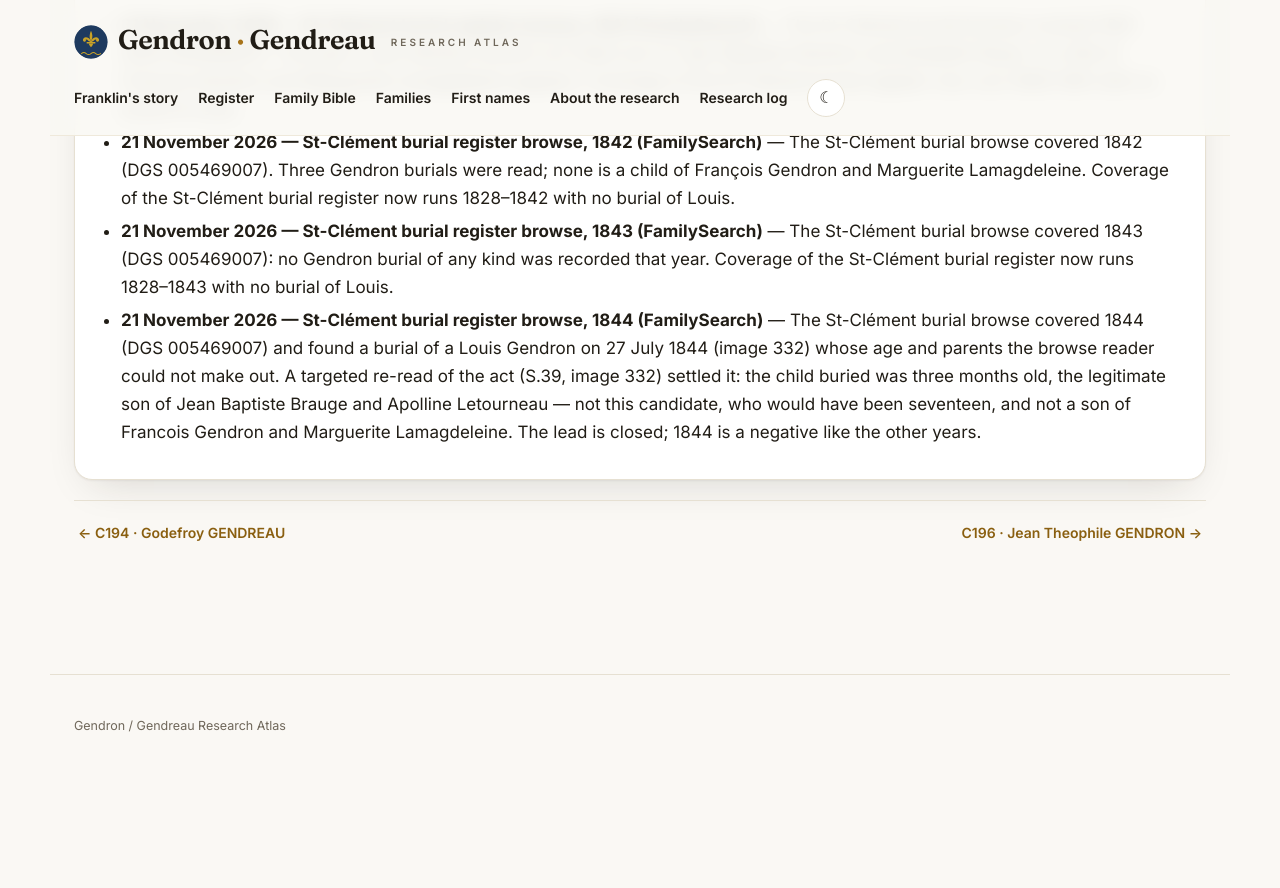
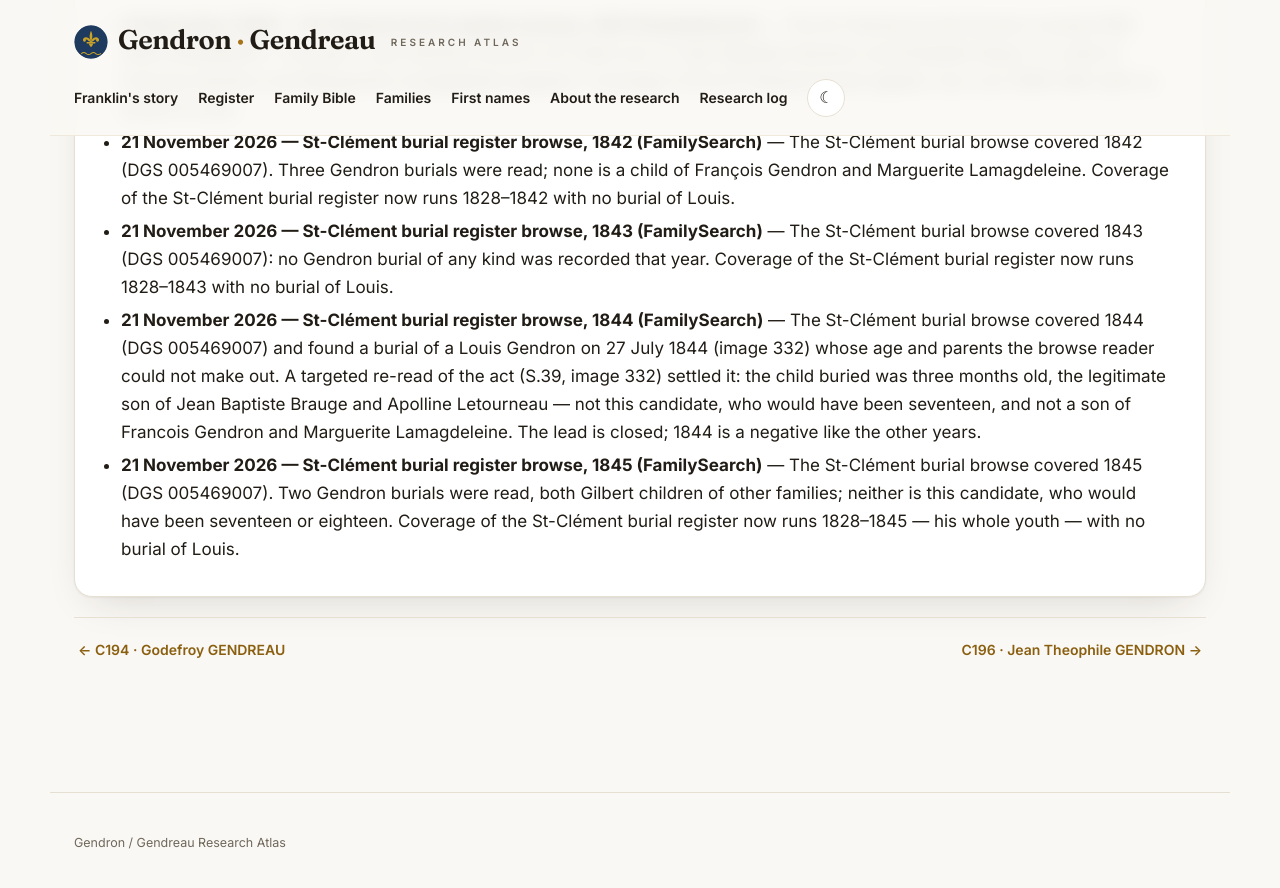
Before and after one commit to vetharmon/gendron-research, a Jekyll site: the page built from _candidates/c195.md, in a window 1280 px wide and 900 px high, scrolled down 4018 px. Shown: the top 888 px of the window. Built offline with Jekyll 4.4.1, drawn with Linux system fonts in a browser that asks for light colours; before the commit the page ends 4801 px from its top, so only the background shows below that.

Commit message:
St-Clement burial browse 1845 — entries for C080, C195, C212

```diff
--- a/_candidates/c195.md
+++ b/_candidates/c195.md
@@ -70,6 +70,8 @@ search_log:
   outcome: 'The St-Clément burial browse covered 1843 (DGS 005469007): no Gendron burial of any kind was recorded that year. Coverage of the St-Clément burial register now runs 1828–1843 with no burial of Louis.'
 - resource: 21 November 2026 — St-Clément burial register browse, 1844 (FamilySearch)
   outcome: 'The St-Clément burial browse covered 1844 (DGS 005469007) and found a burial of a Louis Gendron on 27 July 1844 (image 332) whose age and parents the browse reader could not make out. A targeted re-read of the act (S.39, image 332) settled it: the child buried was three months old, the legitimate son of Jean Baptiste Brauge and Apolline Letourneau — not this candidate, who would have been seventeen, and not a son of Francois Gendron and Marguerite Lamagdeleine. The lead is closed; 1844 is a negative like the other years.'
+- resource: 21 November 2026 — St-Clément burial register browse, 1845 (FamilySearch)
+  outcome: 'The St-Clément burial browse covered 1845 (DGS 005469007). Two Gendron burials were read, both Gilbert children of other families; neither is this candidate, who would have been seventeen or eighteen. Coverage of the St-Clément burial register now runs 1828–1845 — his whole youth — with no burial of Louis.'
 permalink: /candidates/c195/
 sources:
 - label: LAFRANCE baptism (act 4253710)
```
Also changed, not shown: _candidates/c080.md (+2 -0 lines), _candidates/c212.md (+2 -0 lines).
